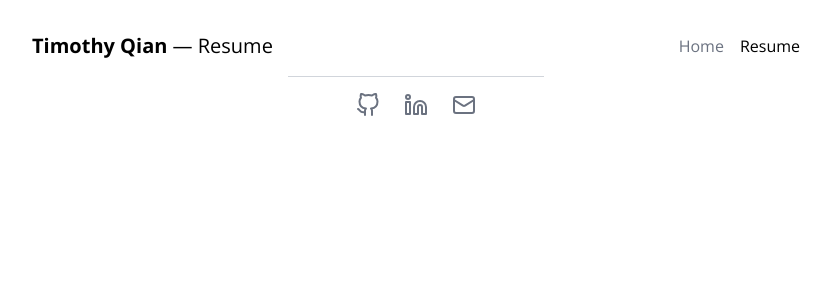
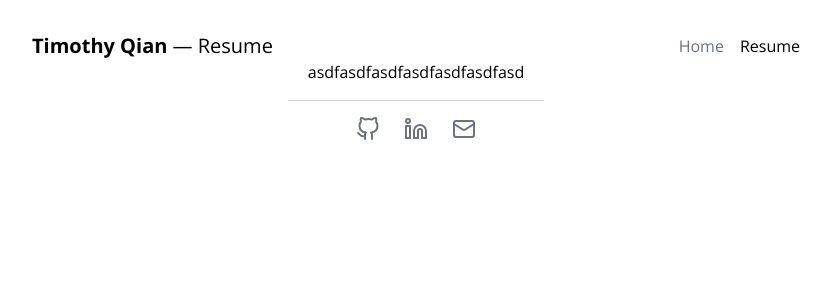
Before and after one commit to 12tqian/12tqian.github.io, a Next.js app: page /resume in a window 1280 px wide. Shown: the top 300 px of the page, without its empty margins (224-1054 px from the left). Built offline with nearby package versions, Linux system fonts and the light colour scheme.

Commit message:
transition

```diff
--- /dev/null
+++ b/src/app/components/PageWrapper.tsx
@@ -0,0 +1,24 @@
+"use client";
+
+import { motion, AnimatePresence } from "framer-motion";
+import { usePathname } from "next/navigation";
+
+import { ReactNode } from "react";
+
+const PageWrapper = ({ children }: { children: ReactNode }) => {
+  return (
+    <AnimatePresence mode="wait">
+      <motion.div
+        key={usePathname()}
+        initial={{ opacity: 0 }}
+        animate={{ opacity: 1 }}
+        transition={{ duration: 1.1 }} // Adjust fade duration as needed
+        className="w-full"
+      >
+        {children}
+      </motion.div>
+    </AnimatePresence>
+  );
+};
+
+export { PageWrapper };
--- a/src/app/globals.css
+++ b/src/app/globals.css
@@ -59,7 +59,6 @@ div {
   color: var(--color-text);
 }
 
-
 html {
   @apply motion-safe:scroll-smooth;
 }
--- a/src/app/layout.tsx
+++ b/src/app/layout.tsx
@@ -5,6 +5,7 @@ import "./globals.css";
 import { Header } from "./components/Header";
 import { Footer } from "./components/Footer";
 import { Providers } from "./providers";
+import { PageWrapper } from "./components/PageWrapper";
 
 const inter = Open_Sans({ subsets: ["latin"] });
 
@@ -25,7 +26,8 @@ export default function RootLayout({
           <div className="flex flex-col min-h-screen items-center p-4 pt-8">
             <div className="max-w-3xl w-full flex flex-col space-between items-center">
               <Header />
-              {children}
+              {/* {children} */}
+              <PageWrapper children={children} />
               <Footer />
             </div>
           </div>
--- a/src/app/page.tsx
+++ b/src/app/page.tsx
@@ -1,5 +1,3 @@
-
-
 export default function Home() {
   return (
     <main className="w-full flex flex-col items-center">
--- a/src/app/resume/page.tsx
+++ b/src/app/resume/page.tsx
@@ -1,6 +1,7 @@
 export default function Resume() {
   return (
     <main className="w-full flex flex-col items-center">
+      asdfasdfasdfasdfasdfasdfasd
     </main>
   );
 }
```
Also changed, not shown: src/app/components/Header.tsx (+6 -10 lines), src/app/components/Footer.tsx (line endings or trailing spaces).
